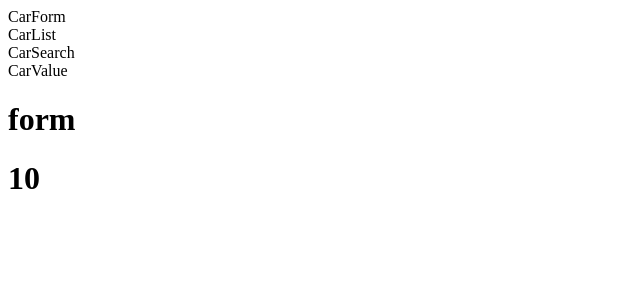
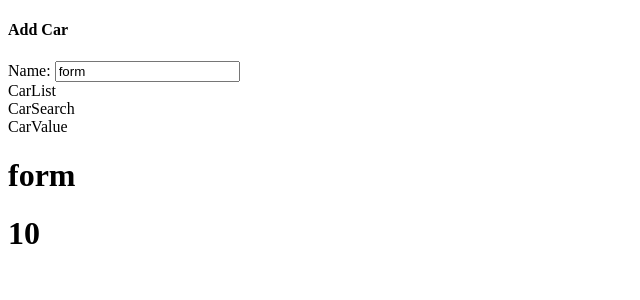
Before and after one commit to Umesh-Singadi/cars, a React (Vite) app: page / in a window 1280 px wide. Shown: the top 300 px of the page, without its empty margins (0-640 px from the left). Built offline with nearby package versions, Linux system fonts and the light colour scheme.

Commit message:
Integrate Redux for state management in CarForm componenet

```diff
--- a/src/components/CarForm.jsx
+++ b/src/components/CarForm.jsx
@@ -1,5 +1,31 @@
+import { useSelector, useDispatch } from "react-redux";
+import { changeName } from "../store/slices/formSlice";
 function CarForm() {
-  return <div>CarForm</div>;
+  const { name } = useSelector((state) => state.form);
+  const dispatch = useDispatch();
+
+  function handleNameChange(event) {
+    dispatch(changeName(event.target.value));
+  }
+
+  const handleSubmit = (e) => e.preventDefault();
+
+  return (
+    <div className="car-form panel">
+      <h4 className="subtitle is-3">Add Car</h4>
+      <form className="field-group" onSubmit={handleSubmit}>
+        <div className="field">
+          <label>Name: </label>
+          <input
+            type="text"
+            className="input is-expanded"
+            value={name}
+            onChange={handleNameChange}
+          />
+        </div>
+      </form>
+    </div>
+  );
 }
 
 export default CarForm;
```
